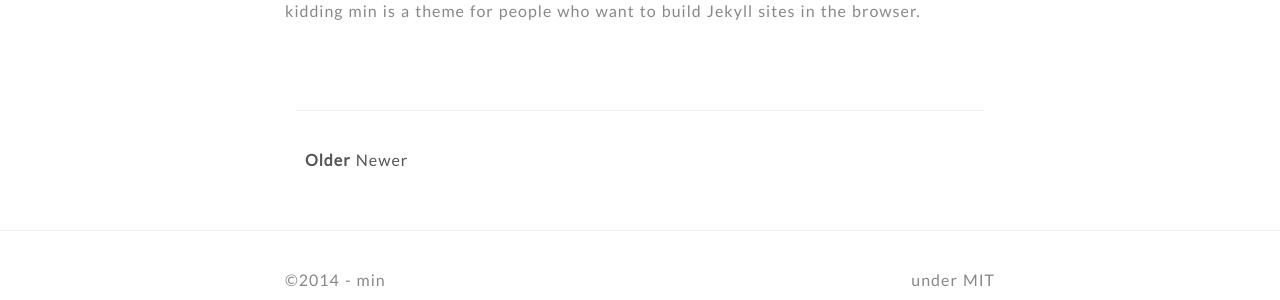
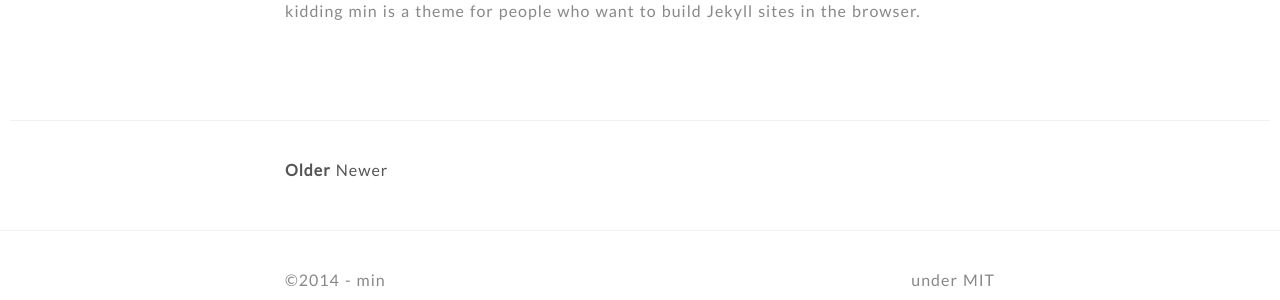
Before and after one commit to 0tmt/min, a Jekyll site: the page built from index.html, in a window 1280 px wide. Shown: the part 297-597 px from the top of the page. Built offline with Jekyll 4.4.1, drawn with Linux system fonts in a browser that asks for light colours; some web fonts are replaced; the list of posts is cut into pages by our own code.

Commit message:
More testing

```diff
--- a/_layouts/default.html
+++ b/_layouts/default.html
@@ -1,11 +1,5 @@
     {% include header.html %}
 
-
-        <div class="grid">
-            <div class="loop12">
-                {{ content }}
-            </div>
-        </div>
-
+    {{ content }}
 
     {% include footer.html %}
--- a/index.html
+++ b/index.html
@@ -3,10 +3,14 @@
 title: Home
 ---
     {% for post in paginator.posts %}
-        <article class="one-post">
-            <h1 class="title"><a href="{{ site.baseurl }}{{ post.url }}">{{ post.title }}</a></h1>
-            <time datetime="{{ post.date | date_to_xmlschema }}" class="post-date"><p class="date">{{ post.date | date_to_string }}</p></time>
-            {{ post.content }}
+        <article>
+            <div class="grid">
+                <div class="loop12">
+                    <h1 class="title"><a href="{{ site.baseurl }}{{ post.url }}">{{ post.title }}</a></h1>
+                    <time datetime="{{ post.date | date_to_xmlschema }}" class="post-date"><p class="date">{{ post.date | date_to_string }}</p></time>
+                    {{ post.content }}
+                </div>
+            </div>
         </article>
     {% endfor %}
 
--- a/public/scss/style.css
+++ b/public/scss/style.css
@@ -187,8 +187,8 @@
 
 /* line 88, C:/Users/DanielBelt/Documents/GitHub/min/public/scss/style.scss */
 .page {
+  margin: 10px;
   padding: 25px 0px;
-  margin: 10px;
   border-top: solid 1px #f1f1f1; }
   /* line 93, C:/Users/DanielBelt/Documents/GitHub/min/public/scss/style.scss */
   .page a {
@@ -197,11 +197,8 @@
 /* line 96, C:/Users/DanielBelt/Documents/GitHub/min/public/scss/style.scss */
 article {
   padding: 75px 0px; }
-  /* line 100, C:/Users/DanielBelt/Documents/GitHub/min/public/scss/style.scss */
-  article .one-post {
-    padding: 0px 0px; }
 
-/* line 105, C:/Users/DanielBelt/Documents/GitHub/min/public/scss/style.scss */
+/* line 101, C:/Users/DanielBelt/Documents/GitHub/min/public/scss/style.scss */
 footer {
   padding: 25px 0px;
   border-top: solid 1px #f1f1f1; }
--- a/public/scss/style.scss
+++ b/public/scss/style.scss
@@ -86,8 +86,8 @@
 }
 
 .page {
+    margin: 10px;
     padding: 25px 0px;
-    margin: 10px;
     border-top: solid 1px #f1f1f1;
 
     a {font-weight: 700;}
@@ -96,10 +96,6 @@
 article {
     @extend .main;
     padding: 75px 0px;
-
-    .one-post {
-        padding: 0px 0px;
-    }
 }
 
 footer {
```
Also changed, not shown: _layouts/post.html (+9 -3 lines), 1 other file.
